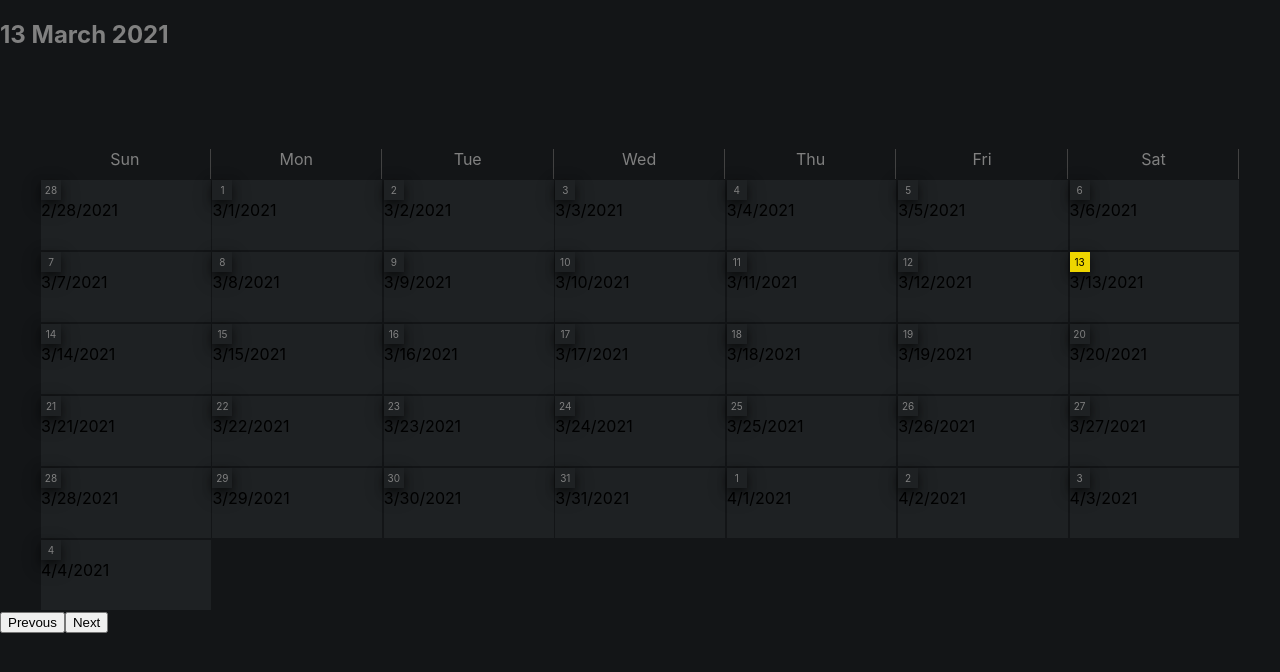
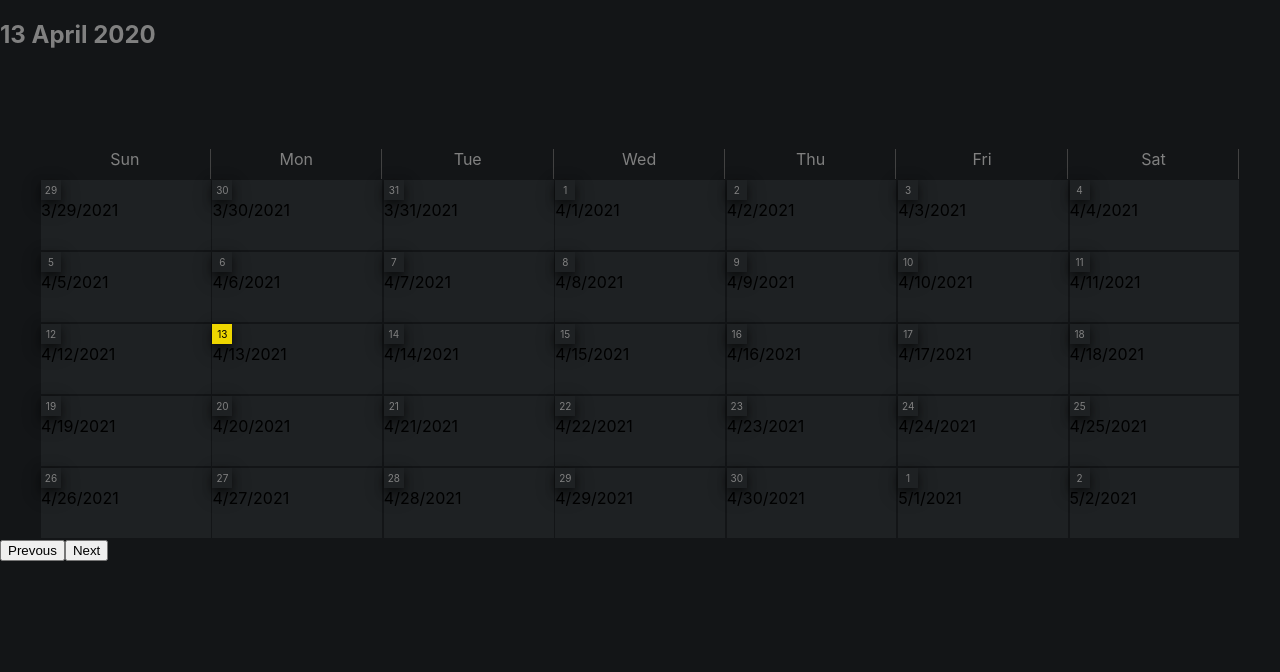
Before and after one commit to ForgottenTale/IEEE-site, a React (Create React App) app: page / in a window 1280 px wide. Shown: the top 672 px of the page. Built offline with nearby package versions, Linux system fonts and the light colour scheme.

Commit message:
minor fixes

```diff
--- a/src/components/calender/calender.js
+++ b/src/components/calender/calender.js
@@ -17,6 +17,8 @@ function Calender() {
         var monthNames = ["Januvary","February","March","April","May","June","July","August","September","October","Novemeber","December"];
         let d = new Date();
         let day = d.getDate();
+        d.setMonth(3)
+        d.setFullYear(2020)
         let month = d.getMonth();
         let year = d.getFullYear();
         setToday({"day":day,"month":monthNames[month],"year":year});
@@ -28,11 +30,15 @@ function Calender() {
 
         var temp = [];
         var a = new Date();
+        var p = [];
         for(let i=firstDayIndex; i>0;i--){
             a.setDate(prevMonthLastDay);
             a.setMonth(month-1);
-            temp.push({"day": prevMonthLastDay,"key":a.toLocaleDateString() })
+            p.push({"day": prevMonthLastDay,"key":a.toLocaleDateString() })
             prevMonthLastDay =  prevMonthLastDay - 1;
+        }
+        for(let i=firstDayIndex-1; i>=0;i--){
+            temp.push(p[i]);
         }
         console.log(daysInMonth)
         for(let i = 1; i<=daysInMonth;i++){
@@ -41,7 +47,7 @@ function Calender() {
             temp.push({"day": i ,"key":a.toLocaleDateString() })
         }
 
-        for(let i=lastDayIndex; i<7;i++){
+        for(let i=lastDayIndex; i<6;i++){
             a.setDate(i- lastDayIndex +1);
             a.setMonth(month+1);
             temp.push({"day": i- lastDayIndex +1,"key":a.toLocaleDateString() })
```
